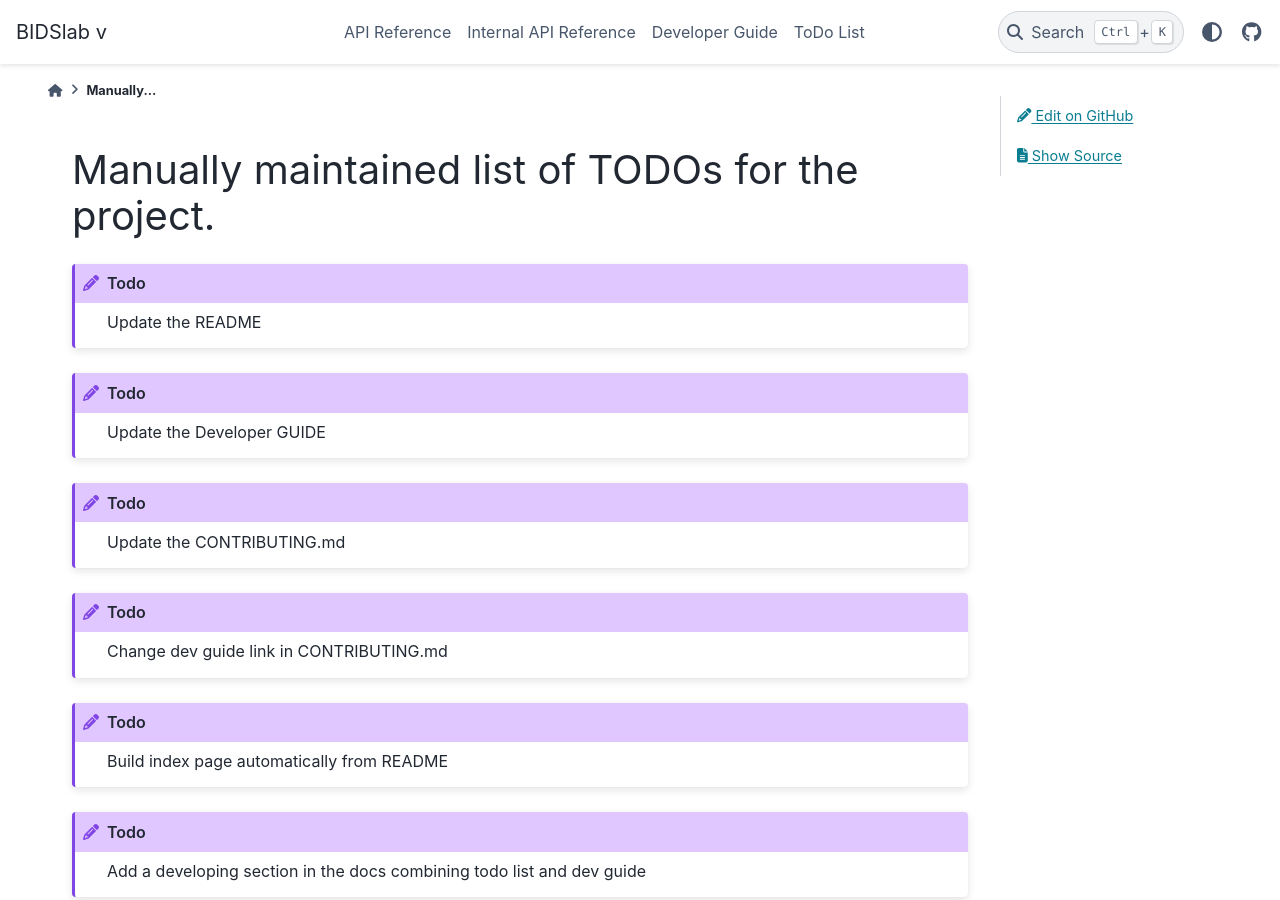
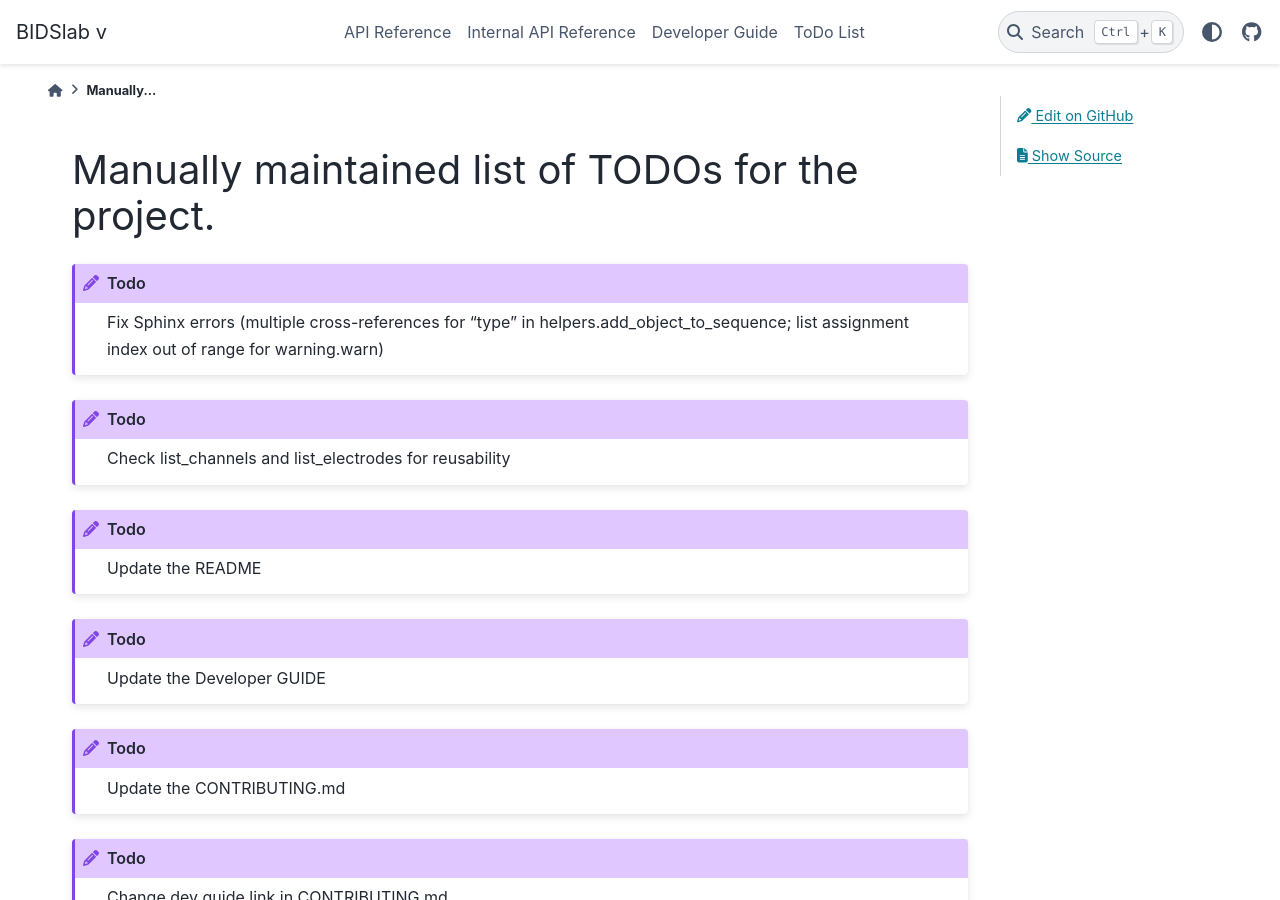
Before and after one commit to TNoak/BIDSlab, a Sphinx documentation site: the page built from docs/source/generated/todos.rst, in a window 1280 px wide and 900 px high. Built offline with Sphinx 7.4.7 and the PyData theme 0.15.4, drawn with Linux system fonts in a browser that asks for light colours; pages that are not in the unit, such as notebooks, are missing from menus.

Commit message:
chore: add todos

```diff
--- a/docs/source/generated/todos.rst
+++ b/docs/source/generated/todos.rst
@@ -4,6 +4,10 @@
 
 Manually maintained list of TODOs for the project.
 --------------------------------------------------
+
+.. todo:: Fix Sphinx errors (multiple cross-references for "type" in helpers.add\_object\_to\_sequence; list assignment index out of range for warning.warn)
+
+.. todo:: Check list\_channels and list\_electrodes for reusability
 
 .. todo:: Update the README
 
```
Also changed, not shown: 1 other file.
